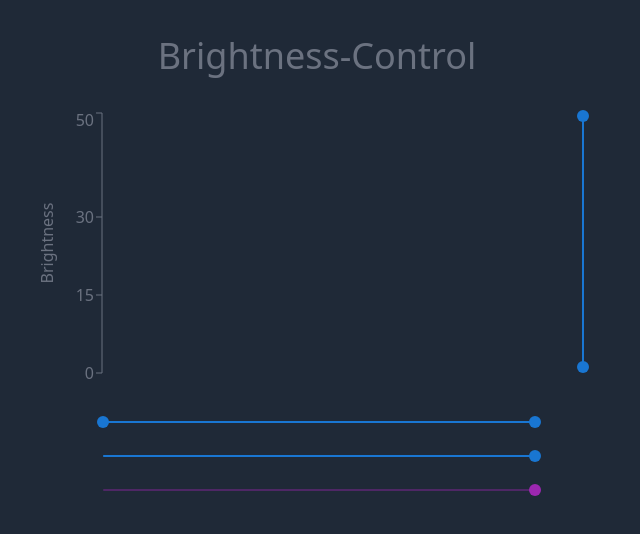
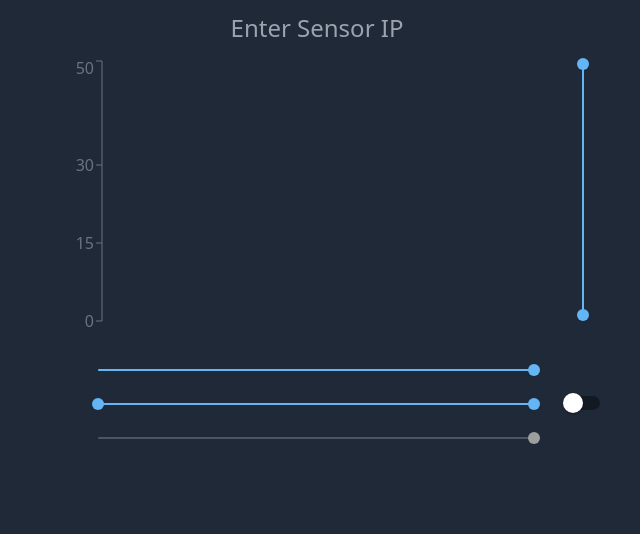
Before and after one commit to enze-l/LightInterface, a React (Create React App) app: page / in a window 1280 px wide. Shown: the top 534 px of the page, without its empty margins (323-963 px from the left). Built offline with nearby package versions, Linux system fonts and the light colour scheme; no server answers.

Commit message:
Enable auto switch

```diff
--- a/src/App.js
+++ b/src/App.js
@@ -1,9 +1,11 @@
 import {XAxis, YAxis, Area, Label, ComposedChart, Line} from "recharts";
-import {Box, Slider} from "@mui/material";
+import {Box, Slider, Switch, ThemeProvider} from "@mui/material";
 import React, {useState, useEffect, useRef} from "react";
 import Sensor from "./sensor"
 import Display from "./display";
 import socketIOClient from "socket.io-client"
+import {createTheme} from "@mui/material/styles";
+import {grey, blue} from "@mui/material/colors";
 
 const serverAddress = "http://localhost:3000"
 const textColor = "#6B7280"
@@ -12,6 +14,16 @@ const maxValueColor = "#ffdd00"
 const currentValueColor = "#6faeff"
 const sensor = new Sensor(serverAddress)
 const display = new Display(serverAddress)
+const theme = createTheme({
+    palette: {
+        primary: {
+            main: blue[300]
+        },
+        secondary: {
+            main: grey[500]
+        }
+    }
+})
 
 function App() {
     const [hundredValues, setGraphData] = useState([])
@@ -19,9 +31,10 @@ function App() {
     const [displayThresholdRange, setDisplayThresholdRange] = useState([1, 500])
     const [displayBrightness, setDisplayBrightness] = useState(100)
     const [averageInterval, setAverageInterval] = useState(100)
-    const [maxSensorBrightness,setMaxSensorBrightness] = useState(0)
+    const [maxSensorBrightness, setMaxSensorBrightness] = useState(0)
     const [graphScaleY, setGraphScaleY] = useState(50)
-    const [response, setResponse] = useState(null);
+    const [response, setResponse] = useState(null)
+    const [autoSwitch, setAutoSwitch] = useState(false)
     const lastHundredValues = useRef([]);
     const sensorLevel = useRef();
 
@@ -59,7 +72,7 @@ function App() {
             currentHundredValues.shift()
             currentHundredValues.push(currentLevel)
             lastHundredValues.current = currentHundredValues
-            if (currentLevel > maxSensorBrightness){
+            if (currentLevel > maxSensorBrightness) {
                 setMaxSensorBrightness(msg)
                 setGraphData(convertArrayToObjects(lastHundredValues.current, currentLevel.toString(), currentLevel.toString()))
 
@@ -72,8 +85,8 @@ function App() {
         }
     }, [setResponse, maxSensorBrightness])
 
-    function reactToYAxisChange(value1, value2){
-        setGraphScaleY(Math.round(Math.max(value1, value2) * 1.15 ))
+    function reactToYAxisChange(value1, value2) {
+        setGraphScaleY(Math.round(Math.max(value1, value2) * 1.15))
     }
 
     function convertArrayToObjects(array, max, current) {
@@ -84,11 +97,18 @@ function App() {
         return objectArray
     }
 
+    const changeAutoValue = (e, val) =>{
+        setAutoSwitch(val)
+        display.setAuto(val)
+    }
+
     return (
+        <ThemeProvider theme={theme}>
             <div className="App">
                 <header className="App-header min-h-screen bg-gray-800">
                     <div className="grid place-items-center">
-                    <p className="m-8 mt-9  text-4xl text-gray-500">Brightness-Control</p>
+                        <input id="ip" type="text" placeholder="Enter Sensor IP"
+                               className="m-3 text-2xl text-white text-center bg-gray-800"/>
                         <div className="flex flex-row">
                             <ComposedChart width={500} height={300} data={hundredValues}>
                                 <defs>
@@ -98,11 +118,10 @@ function App() {
                                     </linearGradient>
                                 </defs>
                                 <YAxis domain={[0, graphScaleY]} stroke={textColor}>
-                                <Label angle={-90} value="Brightness" fill={textColor} position='insideLeft'
-                                       style={{textAnchor: 'middle'}}/>
                                 </YAxis>
                                 <XAxis dataKey="brightness" stroke={textColor}/>
-                            <Area dot={false} isAnimationActive={false} type="monotone" dataKey="day" stroke={textColor} fill="url(#brightness)"/>
+                                <Area dot={false} isAnimationActive={false} type="monotone" dataKey="day"
+                                      stroke={textColor} fill="url(#brightness)"/>
                                 <Line dot={false} type="monotone" dataKey="max" stroke={maxValueColor}/>
                                 <Line dot={false} type="monotone" dataKey="current" stroke={currentValueColor}/>
                             </ComposedChart>
@@ -117,7 +136,7 @@ function App() {
                                     onChange={(e, value) => {
                                         setDisplayThresholdRange(value)
                                     }}
-                                onChangeCommitted={(e, value) =>{
+                                    onChangeCommitted={(e, value) => {
                                         display.setMinThreshold(value[0])
                                         display.setMaxThreshold(value[1])
                                         reactToYAxisChange(value[1], maxSensorBrightness)
@@ -125,8 +144,19 @@ function App() {
                                 />
                             </div>
                         </div>
-                    <Box width={500}>
-                        <div className="pl-9 pr-8">
+                        <div className="flex flex-row pl-3">
+                            <Box width={500} className="pl-16">
+                                <Slider
+                                    size="small"
+                                    min={1}
+                                    max={100}
+                                    valueLabelDisplay="off"
+                                    value={averageInterval}
+                                    onChange={(e, value) => setAverageInterval(value)}
+                                    onChangeCommitted={(e, value) => {
+                                        display.setIntervalLength(value)
+                                    }}
+                                />
                                 <Slider
                                     size="small"
                                     min={10}
@@ -139,21 +169,6 @@ function App() {
                                         display.setMaxBrightness(value[1])
                                     }}
                                 />
-                        </div>
-                        <div className="pl-9 pr-8">
-                            <Slider
-                                size="small"
-                                min={1}
-                                max={100}
-                                valueLabelDisplay="auto"
-                                value={averageInterval}
-                                onChange={(e, value) => setAverageInterval(value)}
-                                onChangeCommitted={(e, value) => {
-                                    display.setIntervalLength(value)
-                                }}
-                            />
-                        </div>
-                        <div className="pl-9 pr-8">
                                 <Slider
                                     size="small"
                                     track={false}
@@ -167,11 +182,15 @@ function App() {
                                         display.setBrightness(value)
                                     }}
                                 />
+                            </Box>
+                            <div className="ml-5 mb-2 grid place-items-center">
+                                <Switch value={autoSwitch} onChange={changeAutoValue}/>
                             </div>
-                    </Box>
+                        </div>
                     </div>
                 </header>
             </div>
+        </ThemeProvider>
     );
 }
 
--- a/src/display.js
+++ b/src/display.js
@@ -31,16 +31,16 @@ export default class Display {
     setMinThreshold(value) {
         axios.post(this.serverAddress + "/display/threshold/min", value).then()
     }
-
     getMinThreshold() {
         return axios.get(this.serverAddress + "/display/threshold/min")
     }
-
     setMaxThreshold(value) {
         axios.post(this.serverAddress + "/display/threshold/max", value).then()
     }
-
     getMaxThreshold() {
         return axios.get(this.serverAddress + "/display/threshold/max")
     }
+    setAuto(value){
+        axios.post(this.serverAddress + "/display/auto", value).then()
+    }
 }
```
Lines whose indentation alone changed are shown as unchanged.
